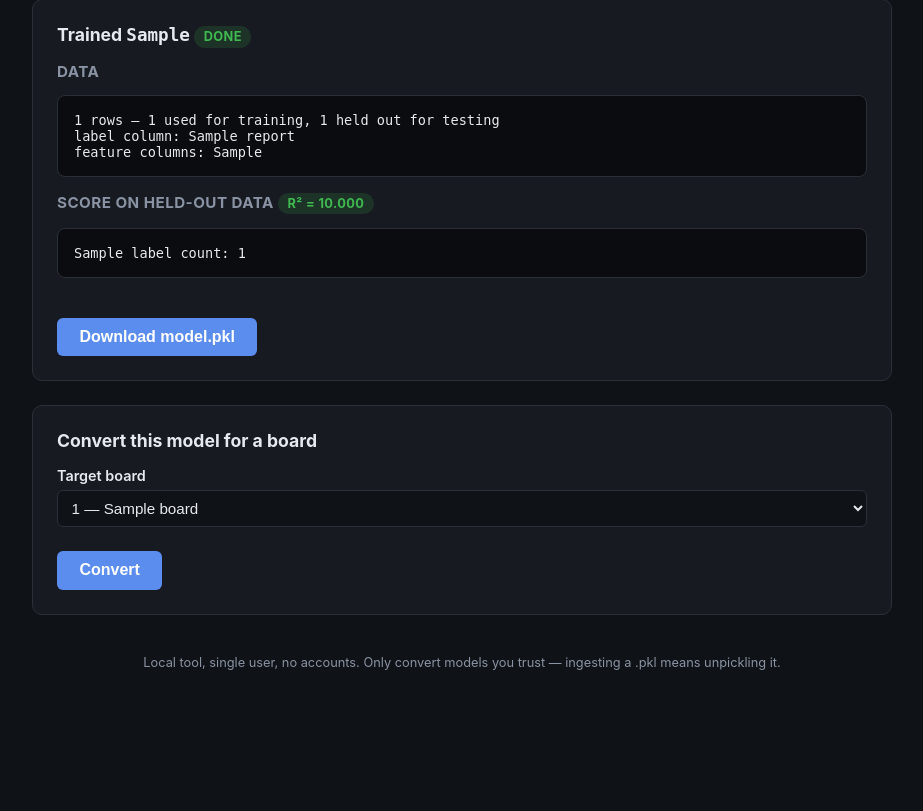
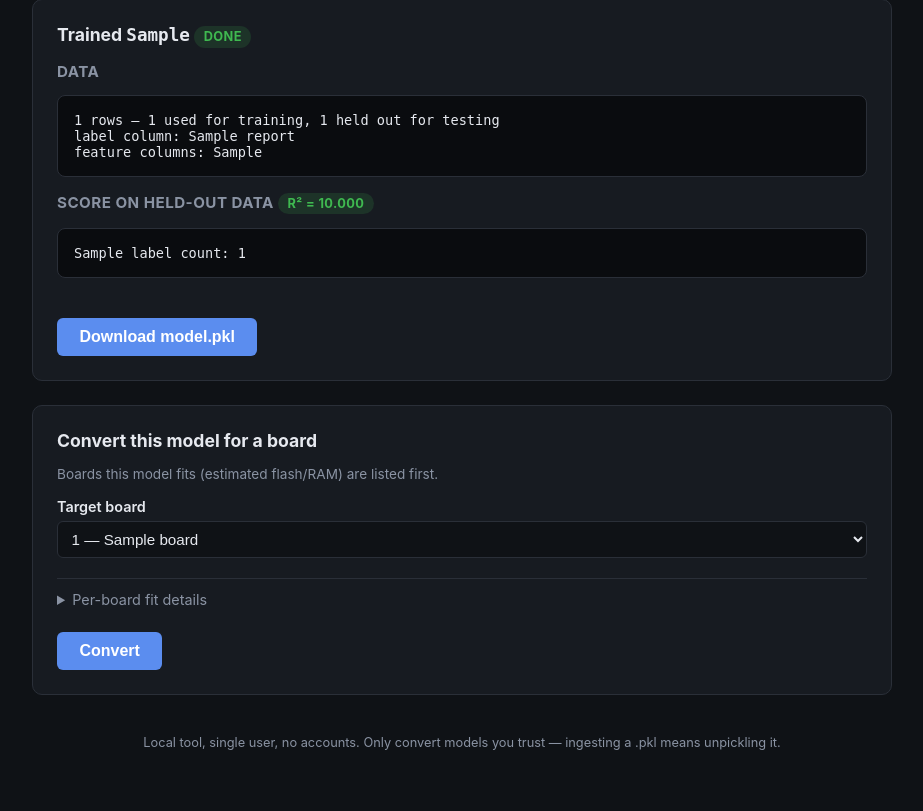
Before and after one commit to ankitrai123/MCU_ML_DL, a Flask app: template edgeforge/webui/templates/train_result.html in a window 1280 px wide. Shown: the part 257-1068 px from the top of the page, without its empty margins (178-1101 px from the left). Before the commit the page ends 927 px from the top, so only its background shows below. Run offline with Flask 3, Linux system fonts and the light colour scheme; the template is opened without the code that fills it: most values are stand-ins (such as "Sample title", 1, 10 or a date in 2020).

Commit message:
Add a target picker to the train-then-convert flow
After training, every registered board is now footprint-checked against
the just-trained model via check_budget() and listed fits-first with a
fits/too-large badge and the reason (estimated flash/RAM, or a tier
mismatch) -- addressing the "target picker" item from Phase 4's roadmap
bullet for the one flow where the model already exists server-side
before a board is chosen. It's informational only: the dropdown still
lists every board, and picking one that doesn't fit still goes through
the same run_conversion()/footprint-error path as before, so no gating
logic is duplicated. The plain upload-and-convert form is unchanged,
since checking fit there would need ingesting the model before a board
is even chosen.

Co-Authored-By: Claude Sonnet 5 <noreply@anthropic.com>
Claude-Session: https://claude.ai/code/session_012vJ8hRieQTkFJdGwTGQQTZ

```diff
--- a/edgeforge/webui/app.py
+++ b/edgeforge/webui/app.py
@@ -18,7 +18,7 @@ import time
 import uuid
 import zipfile
 from pathlib import Path
-from typing import Optional
+from typing import Any, Optional
 
 import pandas as pd
 from flask import Flask, abort, flash, redirect, render_template, request, send_file, url_for
@@ -26,7 +26,9 @@ from werkzeug.utils import secure_filename
 
 from edgeforge.boards.registry import BoardRegistry
 from edgeforge.errors import EdgeForgeError
+from edgeforge.ingest import detect_and_ingest
 from edgeforge.pipeline import run_conversion
+from edgeforge.quantize.footprint import check_budget
 from edgeforge.train import MODEL_LABELS, MODEL_TYPES, TrainingDataError, train_from_csv
 
 ALLOWED_EXTENSIONS = (".pkl", ".pickle", ".h5", ".keras", ".onnx")
@@ -72,6 +74,25 @@ def _read_csv_columns(csv_path: Path) -> list[str]:
 def _model_type_choices() -> list[tuple[str, str, str]]:
     """(id, task, human label) for every model type, in MODEL_TYPES' own order."""
     return [(k, MODEL_TYPES[k][0], MODEL_LABELS[k]) for k in MODEL_TYPES]
+
+
+def _board_fit(model_path: Path, boards: list) -> list[tuple[Any, bool, str]]:
+    """(board, fits, reason) for every board against the model at model_path -- a target
+    picker: check_budget() raises with an actionable reason on tier mismatch or exceeded
+    flash/RAM instead of returning a false-y report, so a per-board try/except is how this
+    finds out *why* a board doesn't fit, not just that it doesn't. Fitting boards sort first,
+    so the common case (pick any highlighted board) doesn't require reading every reason."""
+    ingest_result = detect_and_ingest(model_path)
+    fit = []
+    for board in boards:
+        try:
+            report = check_budget(ingest_result.ir, board)
+            reason = f"{report.estimated_flash_bytes}B flash / {report.estimated_ram_bytes}B RAM used (of {report.available_flash_bytes}B / {report.available_ram_bytes}B available)"
+            fit.append((board, True, reason))
+        except EdgeForgeError as e:
+            fit.append((board, False, str(e)))
+    fit.sort(key=lambda item: not item[1])
+    return fit
 
 
 def create_app(boards_dir: Optional[Path] = None, runs_dir: Optional[Path] = None) -> Flask:
@@ -216,7 +237,8 @@ def create_app(boards_dir: Optional[Path] = None, runs_dir: Optional[Path] = Non
                 label_column=label_column, model_type=model_type,
             )
 
-        return render_template("train_result.html", run_id=run_id, report=report, boards=_boards())
+        board_fit = _board_fit(model_path, _boards())
+        return render_template("train_result.html", run_id=run_id, report=report, board_fit=board_fit)
 
     @app.route("/train/<run_id>/convert", methods=["POST"])
     def train_convert(run_id):
--- a/edgeforge/webui/templates/train_result.html
+++ b/edgeforge/webui/templates/train_result.html
@@ -37,13 +37,31 @@ feature columns: {{ report.feature_columns | join(", ") }}</pre>
 
 <form class="card" action="{{ url_for('train_convert', run_id=run_id) }}" method="post">
   <h2>Convert this model for a board</h2>
+  <p class="board-hint">Boards this model fits (estimated flash/RAM) are listed first.</p>
 
   <label for="board_id">Target board</label>
   <select id="board_id" name="board_id" required>
-    {% for b in boards %}
-      <option value="{{ b.id }}">{{ b.id }} &mdash; {{ b.name }}</option>
+    {% for board, fits, reason in board_fit %}
+      <option value="{{ board.id }}">{{ board.id }} &mdash; {{ board.name }}{{ "" if fits else " (doesn't fit -- see details below)" }}</option>
     {% endfor %}
   </select>
+
+  <details>
+    <summary>Per-board fit details</summary>
+    <table style="width:100%; margin-top:0.5rem; font-size:0.82rem; border-collapse:collapse;">
+      <tbody>
+        {% for board, fits, reason in board_fit %}
+        <tr style="border-bottom:1px solid var(--border);">
+          <td style="padding:0.4rem 0.5rem 0.4rem 0; font-family:monospace; white-space:nowrap;">{{ board.id }}</td>
+          <td style="padding:0.4rem 0.5rem; white-space:nowrap;">
+            <span class="badge {{ 'ok' if fits else 'bad' }}">{{ 'fits' if fits else 'too large' }}</span>
+          </td>
+          <td style="padding:0.4rem 0.5rem; color:var(--muted);">{{ reason }}</td>
+        </tr>
+        {% endfor %}
+      </tbody>
+    </table>
+  </details>
 
   <button type="submit">Convert</button>
 </form>
```
Also changed, not shown: tests/test_webui.py (+52 -0 lines), README.md.
